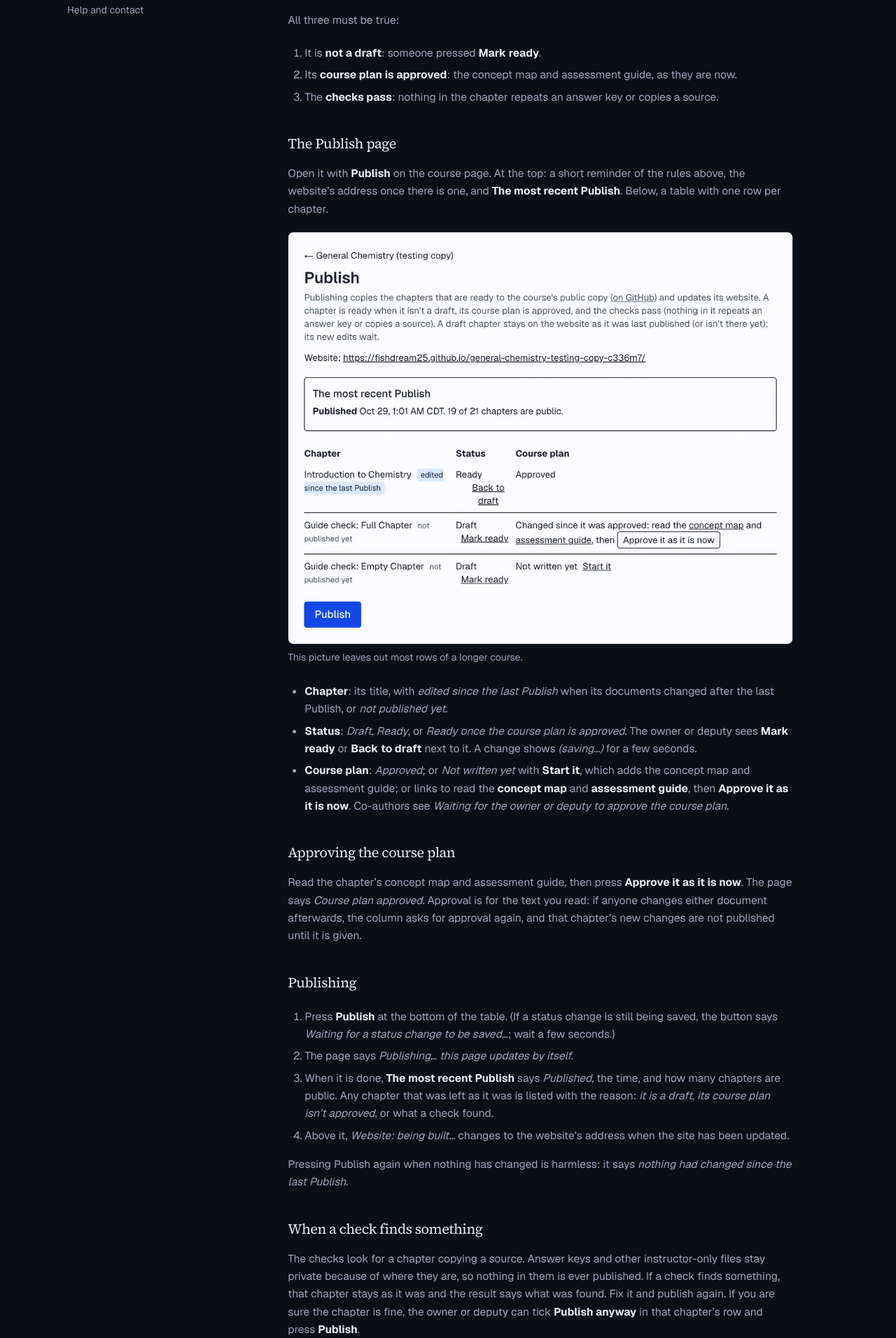
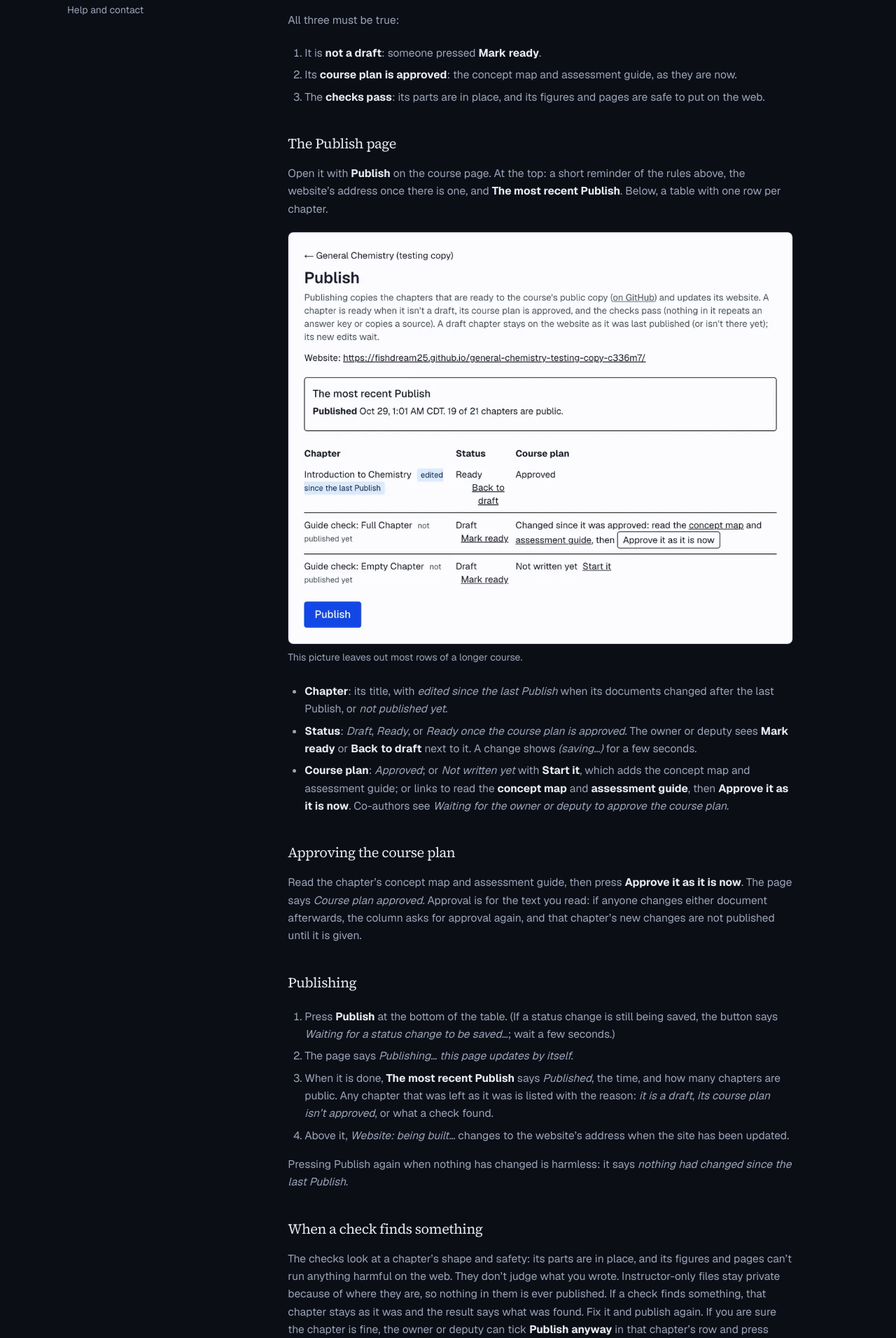
Before and after one commit to wangyu16/Alembic, a Next.js app in the folder apps/web/: page /guide/publish in a window 1280 px wide. Shown: the part 548-2460 px from the top of the page at 70% size. Built offline with nearby package versions, Linux system fonts and the light colour scheme; no server answers.

Commit message:
Publish runs no content checks: copying is Coursewerk's (owner ruling 2026-10-30, FD-09 clarified)
Co-Authored-By: Claude Opus 5.5 (1M context) <noreply@anthropic.com>

```diff
--- a/apps/web/src/app/guide/publish/page.tsx
+++ b/apps/web/src/app/guide/publish/page.tsx
@@ -41,8 +41,8 @@ export default function PublishPage() {
             guide, as they are now.
           </li>
           <li>
-            The <strong>checks pass</strong>: nothing in the chapter repeats an answer
-            key or copies a source.
+            The <strong>checks pass</strong>: its parts are in place, and its figures and
+            pages are safe to put on the web.
           </li>
         </ol>
       </GuideSection>
@@ -123,9 +123,10 @@ export default function PublishPage() {
 
       <GuideSection heading="When a check finds something">
         <p>
-          The checks look for a chapter copying a source. Answer keys and other
-          instructor-only files stay private because of where they are, so nothing in
-          them is ever published. If a check finds something, that chapter stays as it was
+          The checks look at a chapter&rsquo;s shape and safety: its parts are in place, and
+          its figures and pages can&rsquo;t run anything harmful on the web. They don&rsquo;t judge
+          what you wrote. Instructor-only files stay private because of where they are, so
+          nothing in them is ever published. If a check finds something, that chapter stays as it was
           and the result says what was found. Fix it and publish again. If you are sure
           the chapter is fine, the owner or deputy can tick <strong>Publish anyway</strong>{" "}
           in that chapter&rsquo;s row and press <strong>Publish</strong>.
--- a/apps/web/src/app/workspace/[packageId]/publish/page.tsx
+++ b/apps/web/src/app/workspace/[packageId]/publish/page.tsx
@@ -113,8 +113,7 @@ async function PublishPageInner({ params, searchParams }: { params: Promise<{ pa
       <p className="mt-2 max-w-3xl text-sm text-muted">
         Publishing copies the chapters that are ready to the course&apos;s public copy{" "}
         {pub ? <>(<a className="underline" href={`https://github.com/${pub.owner}/${pub.name}`}>on GitHub</a>)</> : "(made on the first Publish)"}{" "}and updates its website.
-        A chapter is ready when it isn&apos;t a draft, its course plan is approved, and the checks pass (nothing in it copies a
-        source). Instructor-only files are never published. A draft chapter stays on the website as it was last published (or isn&apos;t there yet); its new edits wait.
+        A chapter is ready when it isn&apos;t a draft, its course plan is approved, and the checks pass (its parts are in place, and its figures and pages are safe for the web). Instructor-only files are never published. A draft chapter stays on the website as it was last published (or isn&apos;t there yet); its new edits wait.
       </p>
       {message ? <p className="notice mt-3" role="status">{message}</p> : null}
       {site.kind !== "none" ? (
```
Also changed, not shown: 3 other files (tests, documents, lock files or other folders).
